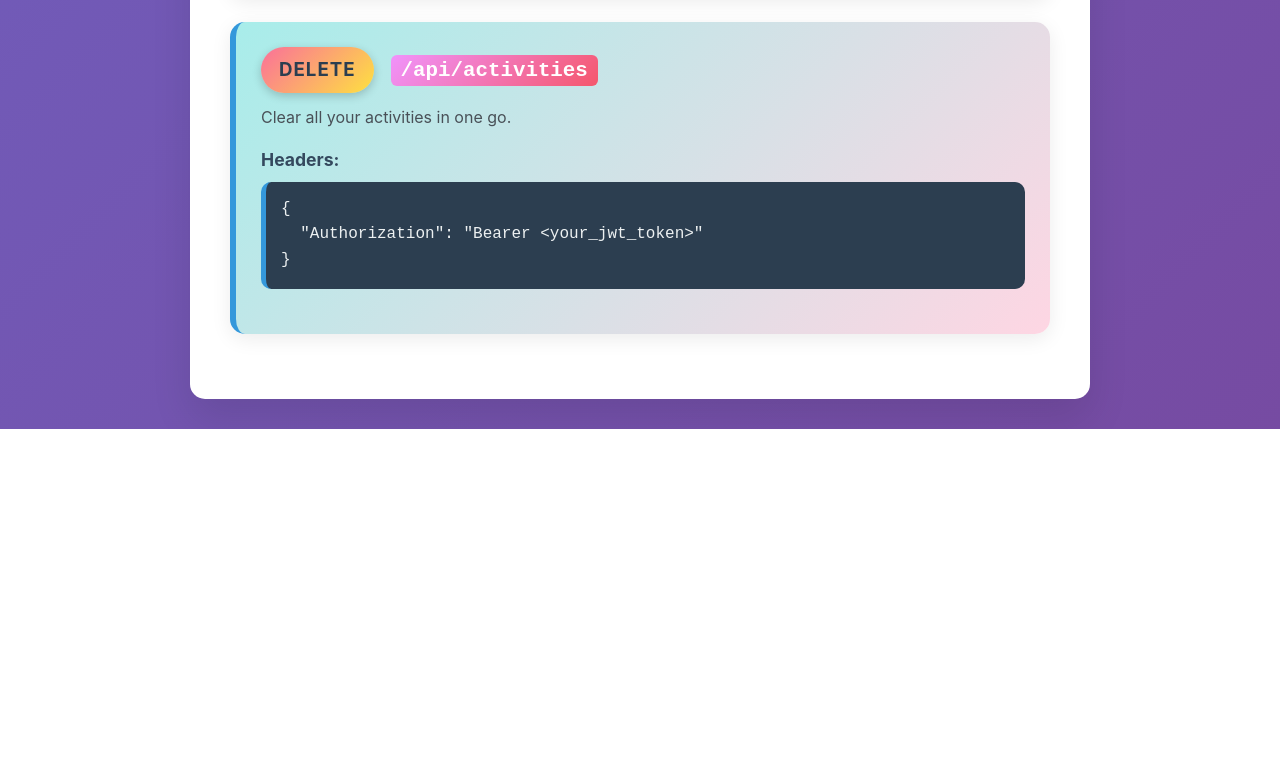
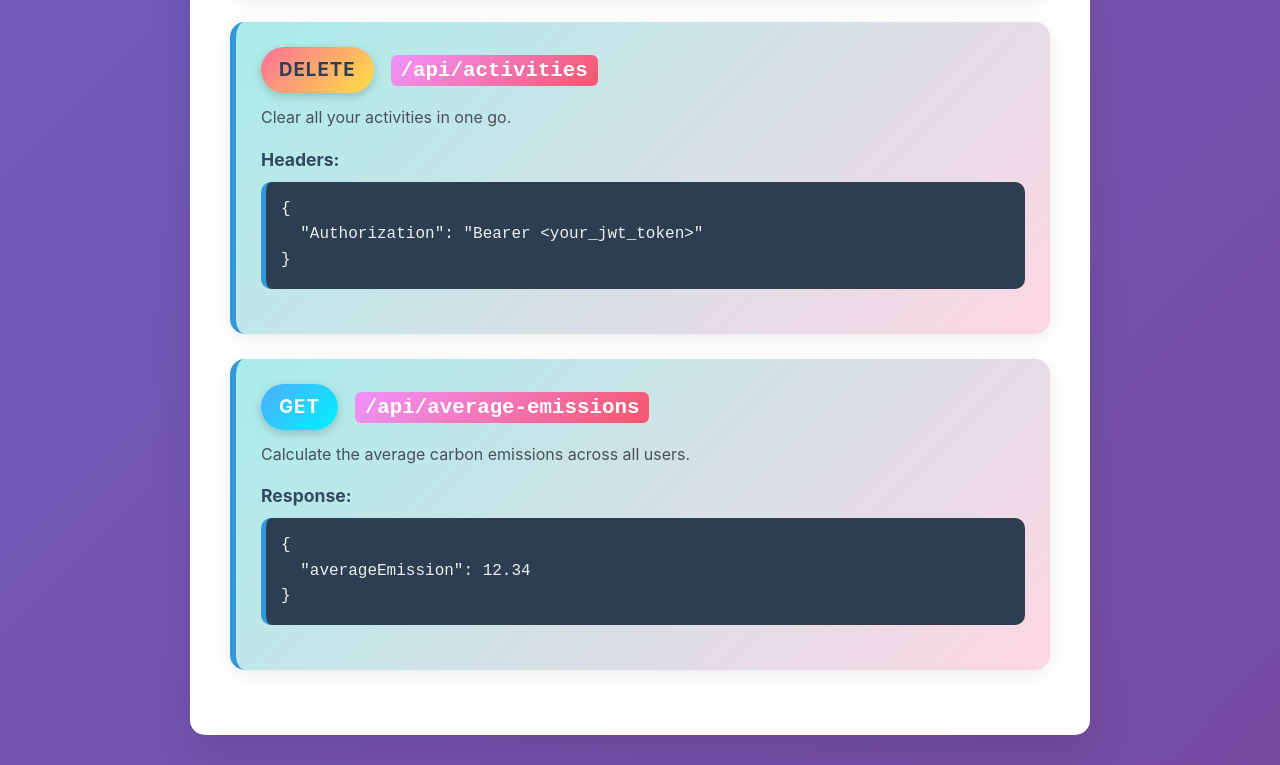
Before and after one commit to siyabuilds/carbontrackr, a website: page public/index.html in a window 1280 px wide. Shown: the part 4101-4866 px from the top of the page. Before the commit the page ends 4530 px from the top, so only its background shows below. Drawn offline with Linux system fonts and the light colour scheme.

Commit message:
feat: add endpoint to calculate average carbon emissions across all users

```diff
--- a/public/index.html
+++ b/public/index.html
@@ -299,6 +299,18 @@
   "Authorization": "Bearer &lt;your_jwt_token&gt;"
 }</code></pre>
       </div>
+
+      <div class="endpoint">
+        <h3>
+          <span class="method get">GET</span>
+          <code>/api/average-emissions</code>
+        </h3>
+        <p>Calculate the average carbon emissions across all users.</p>
+        <h4>Response:</h4>
+        <pre><code>{
+  "averageEmission": 12.34
+}</code></pre>
+      </div>
     </div>
   </body>
 </html>
```
Also changed, not shown: src/routes/activities.ts (+22 -0 lines).
